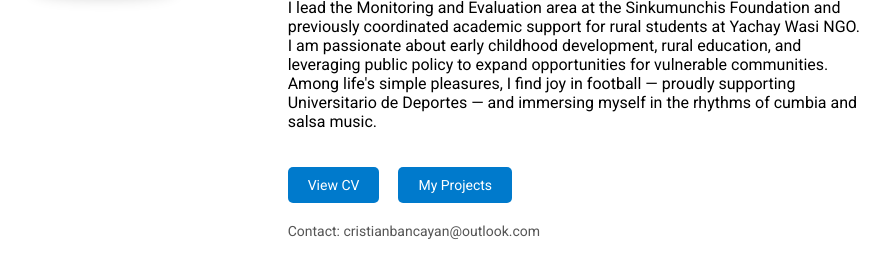
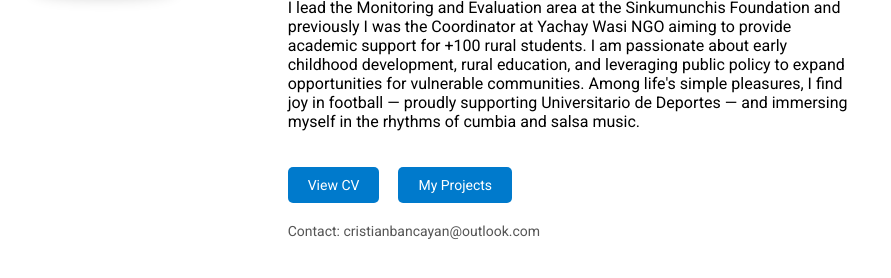
Before and after one commit to cristian-bancayan/cristian-bancayan.github.io, a plain HTML site: page index.html in a window 1280 px wide. Shown: the part 324-602 px from the top of the page, without its empty margins (229-1120 px from the left). Drawn offline with Linux system fonts and the light colour scheme.

Commit message:
Update index.html

```diff
--- a/index.html
+++ b/index.html
@@ -82,7 +82,7 @@
       <h1>Cristian Bancayan </h1>
       <p>I am a Peruvian economist from the National University of San Marcos and hold a Master of Public Policy from the Harris School of Public Policy at the University of Chicago.</p>
       <p>I have over six years of experience in the Peruvian public sector, specializing in monitoring, impact evaluation, and social innovation. Currently, I work as a Research Assistant at the Behavioral Insights and Parenting Lab at UChicago. Previously, I led the Ayni Lab Social at the Ministry of Development and Social Inclusion and worked at IDinsight in Lusaka, Zambia, evaluating the impact of a large-scale cash transfer program for households in Malawi.</p>
-      <p>I lead the Monitoring and Evaluation area at the Sinkumunchis Foundation and previously coordinated academic support for rural students at Yachay Wasi NGO. I am passionate about early childhood development, rural education, and leveraging public policy to expand opportunities for vulnerable communities. Among life's simple pleasures, I find joy in football — proudly supporting Universitario de Deportes — and immersing myself in the rhythms of cumbia and salsa music.</p>
+      <p>I lead the Monitoring and Evaluation area at the Sinkumunchis Foundation and previously I was the Coordinator at Yachay Wasi NGO aiming to provide academic support for +100 rural students. I am passionate about early childhood development, rural education, and leveraging public policy to expand opportunities for vulnerable communities. Among life's simple pleasures, I find joy in football — proudly supporting Universitario de Deportes — and immersing myself in the rhythms of cumbia and salsa music.</p>
 
       <div class="buttons">
         <a href="cv.pdf" target="_blank">View CV</a>
```
